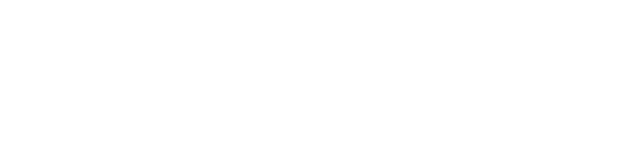
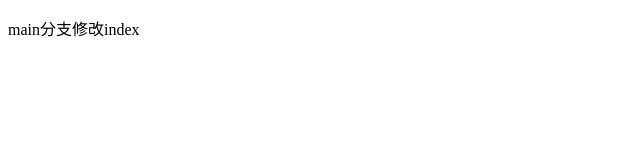
Before and after one commit to quanlinzxh/project_01, a plain HTML site: page index.html in a window 1280 px wide. Shown: the whole page, without its empty margins (0-640 px from the left). Drawn offline with Linux system fonts and the light colour scheme.

Commit message:
main分支修改index

```diff
--- a/index.html
+++ b/index.html
@@ -9,6 +9,7 @@
 </head>
 <body>
     <div></div>
+    <p>main分支修改index</p>
     <script src="index.js"></script>
 </body>
 </html>
```
